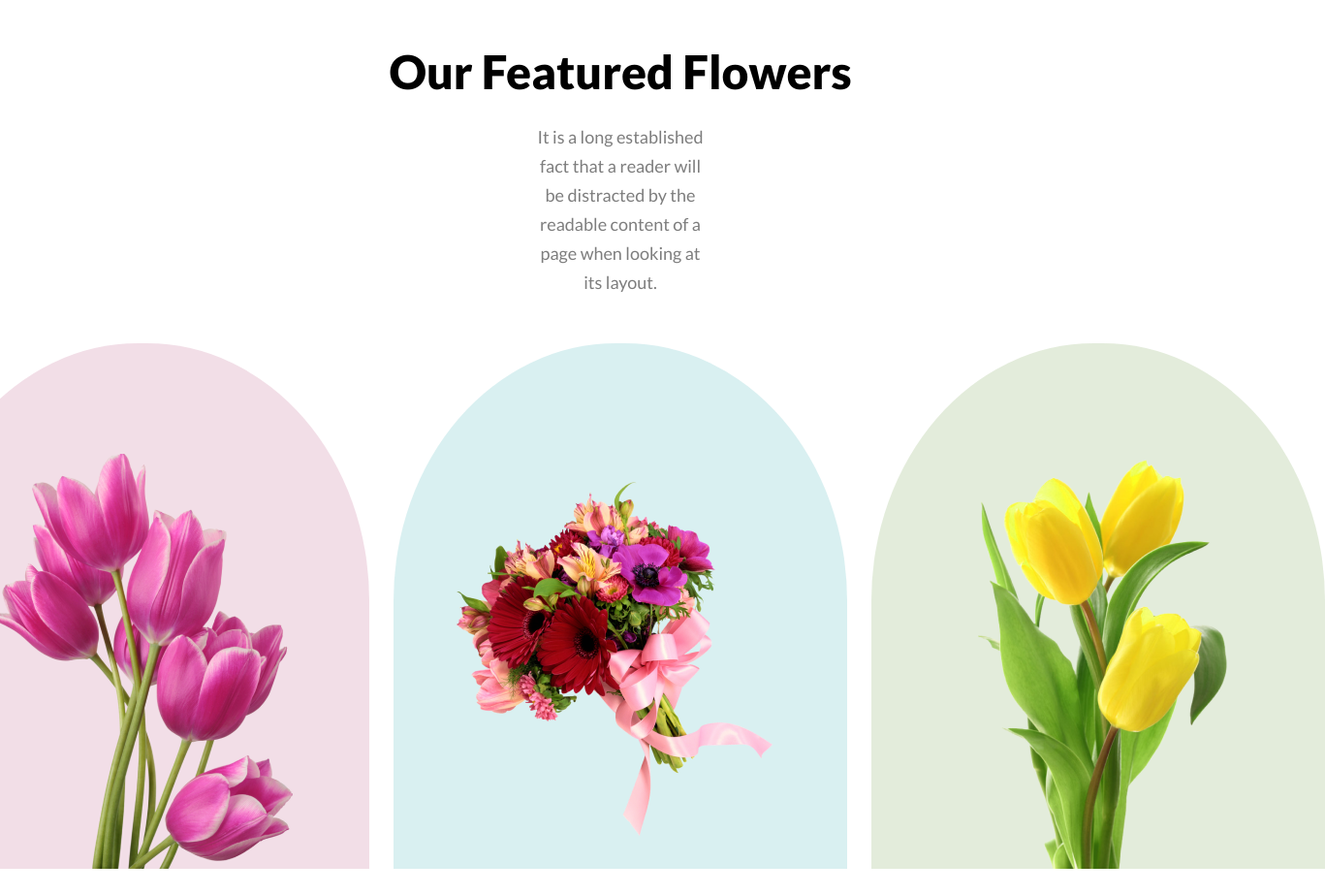
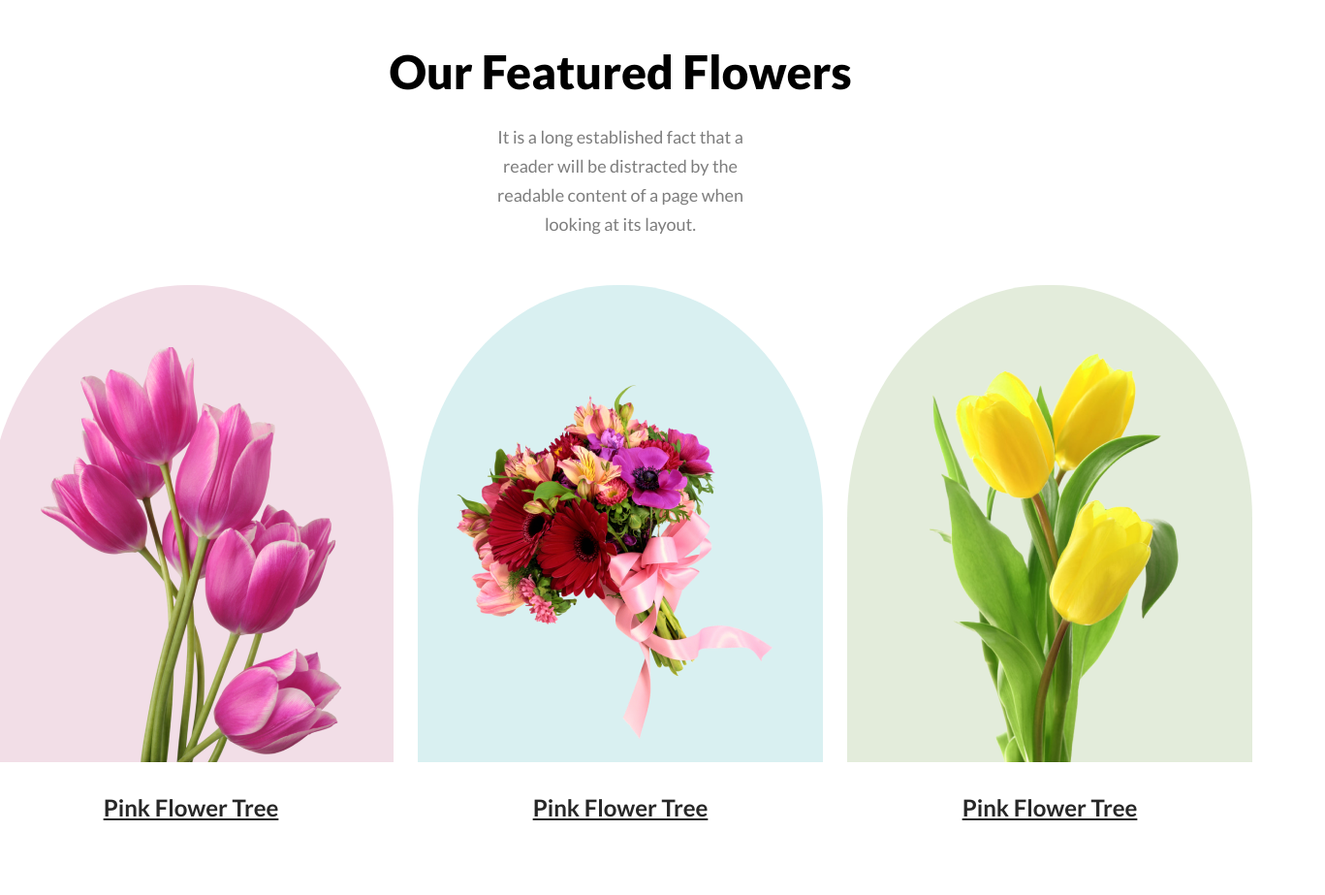
Before and after one commit to suru1849/flower-shop-assignment-01, a plain HTML site: page index.html in a window 1280 px wide. Shown: the part 1200-2123 px from the top of the page at 97% size, 1367 px wide, since content can reach past the window. Drawn offline with Linux system fonts and the light colour scheme.

Commit message:
featured kHUDAR KOSOM finished

```diff
--- a/styles/style.css
+++ b/styles/style.css
@@ -60,7 +60,7 @@ header {
 
 #featured-description {
   margin: 24px 0px 48px 0px;
-  padding: 0px 550px 0px 550px;
+  padding: 0px 510px 0px 510px;
 }
 
 #img {
@@ -70,8 +70,8 @@ header {
 }
 
 .featured-img {
-  width: 468px;
-  height: 542px;
+  width: 418px;
+  height: 492px;
   border-radius: 49% 49% 0 0;
 }
 
```
